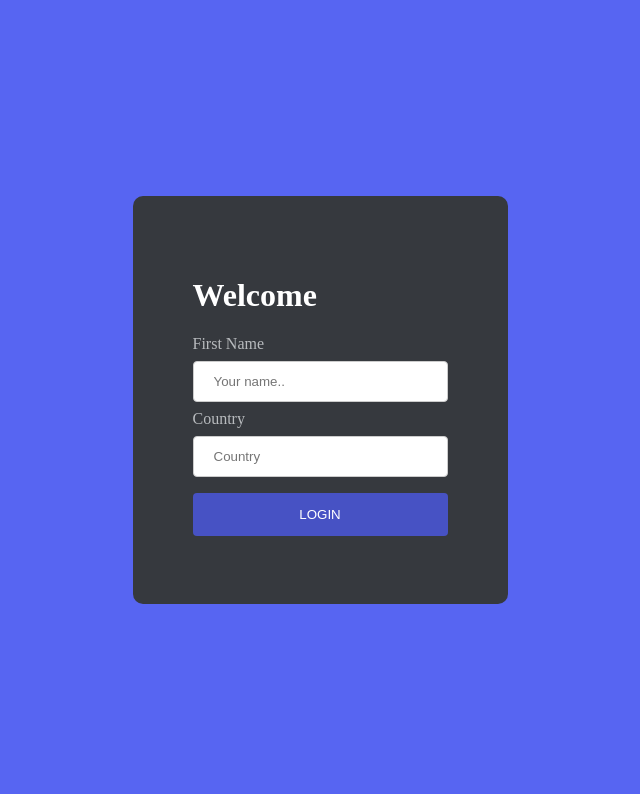
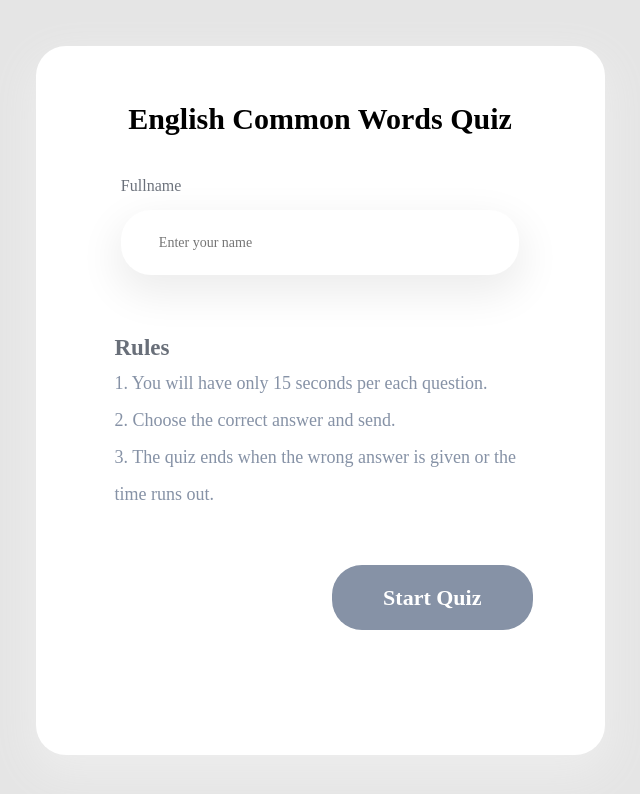
Before and after one commit to boraacici/ecw-quiz.frontend, a Vue app: page /login in a window 1280 px wide. Shown: the top 794 px of the page, without its empty margins (320-960 px from the left). Built offline with nearby package versions, Linux system fonts and the light colour scheme.

Commit message:
login page new version

```diff
--- a/src/assets/style/core.scss
+++ b/src/assets/style/core.scss
@@ -1,3 +1,5 @@
 body{
     margin: 0;
+    padding: 0;
+    box-sizing: border-box;
 }
--- a/src/views/Login.vue
+++ b/src/views/Login.vue
@@ -1,25 +1,25 @@
 <template>
   <div class="login-container">
     <div class="login-box">
-      <h1 class="title">Welcome</h1>
-      <form>
-        <label for="fname">First Name</label>
-        <input
-          type="text"
-          id="fname"
-          name="firstname"
-          placeholder="Your name.."
-        />
-
-        <label for="country">Country</label>
-        <input
-          type="text"
-          id="country"
-          name="country"
-          placeholder="Country"
-        />
-        <input type="submit" value="LOGIN" />
+      <span class="title">English Common Words Quiz</span>
+      <form action="">
+        <label class="name-label" for="fname">Fullname</label>
+        <input class="name-input" type="text" placeholder="Enter your name" />
       </form>
+      <div class="rules">
+        <span class="rules-title">Rules</span>
+        <span class="rule"
+          >1. You will have only 15 seconds per each question.</span
+        >
+        <span class="rule">2. Choose the correct answer and send.</span>
+        <span class="rule"
+          >3. The quiz ends when the wrong answer is given or the time runs
+          out.</span
+        >
+      </div>
+      <div class="start-quiz">
+        <button class="start-quiz-button">Start Quiz</button>
+      </div>
     </div>
   </div>
 </template>
@@ -35,56 +35,106 @@ export default {};
   display: flex;
   justify-content: center;
   align-items: center;
-  background-color: #5765f2;
-}
-
-h1{
-  color: #fff;
-}
+  background: #e5e5e5;
 
   .login-box {
-  padding: 60px;
-  background: #36393e;
-  border-radius: 10px;
-  max-width: 375px;
-  box-sizing: border-box;
-}
+    width: 569px;
+    height: 709px;
+    background: #ffffff;
+    box-shadow: 0px 15px 40px 5px #ededed;
+    border-radius: 30px;
 
-.form-container {
-  display: flex;
+    display: inline-flex;
     flex-direction: column;
     align-items: center;
+
+    .title {
+      font-family: Poppins;
+      font-style: normal;
+      font-weight: bold;
+      font-size: 30px;
+      line-height: 45px;
+      color: #000000;
+      margin-top: 50px;
+      margin-bottom: 33px;
     }
+    form {
+      width: 70%;
+      display: inline-flex;
+      flex-direction: column;
+    }
+    .name-label {
+      font-family: Poppins;
+      font-style: normal;
+      font-weight: 500;
+      font-size: 16px;
+      line-height: 24px;
+      color: #696f79;
+      margin-bottom: 12px;
+    }
+    .name-input {
+      background: #ffffff;
+      box-shadow: 0px 15px 40px 5px #ededed;
+      border-radius: 30px;
+      border: none;
 
-input {
-  margin-top: 10px;
+      font-family: Poppins;
+      font-style: normal;
+      font-weight: 500;
+      font-size: 14px;
+      line-height: 21px;
+      color: #8692a6;
+      padding-left: 38px;
+      padding-top: 22px;
+      padding-bottom: 22px;
     }
+    .rules {
+      max-width: 411px;
+      display: inline-flex;
+      flex-direction: column;
+      margin-top: 56px;
+      margin-bottom: 52px;
 
-form {
-  margin-top: 10px;
+      .rules-title {
+        font-family: Poppins;
+        font-style: normal;
+        font-weight: 600;
+        font-size: 23px;
+        line-height: 34px;
+        color: #696f79;
       }
-input[type=text], select {
+      .rule {
+        font-family: Poppins;
+        font-style: normal;
+        font-weight: normal;
+        font-size: 18px;
+        line-height: 37px;
+        color: #8692a6;
+      }
+    }
+    .start-quiz {
       width: 100%;
-  padding: 12px 20px;
-  margin: 8px 0;
-  display: inline-block;
-  border: 1px solid #ccc;
-  border-radius: 4px;
-  box-sizing: border-box;
+      display: inline-flex;
+      justify-content: flex-end;
+
+      .start-quiz-button {
+        font-family: Poppins;
+        font-style: normal;
+        font-weight: bold;
+        font-size: 22px;
+        line-height: 33px;
+        color: #ffffff;
+
+        background: #8692a6;
+        border-radius: 30px;
+
+        padding: 16px 51px;
+        border: none;
+        cursor: pointer;
+
+        margin-right: 72px;
       }
-
-input[type=submit] {
-  width: 100%;
-  background-color: #4752c4;
-  color: white;
-  padding: 14px 20px;
-  margin: 8px 0;
-  border: none;
-  border-radius: 4px;
-  cursor: pointer;
     }
-label{
-  color: #B8BBBE;
-  font-size: 16px;
+  }
 }
 </style>
```
Lines whose indentation alone changed are shown as unchanged.
